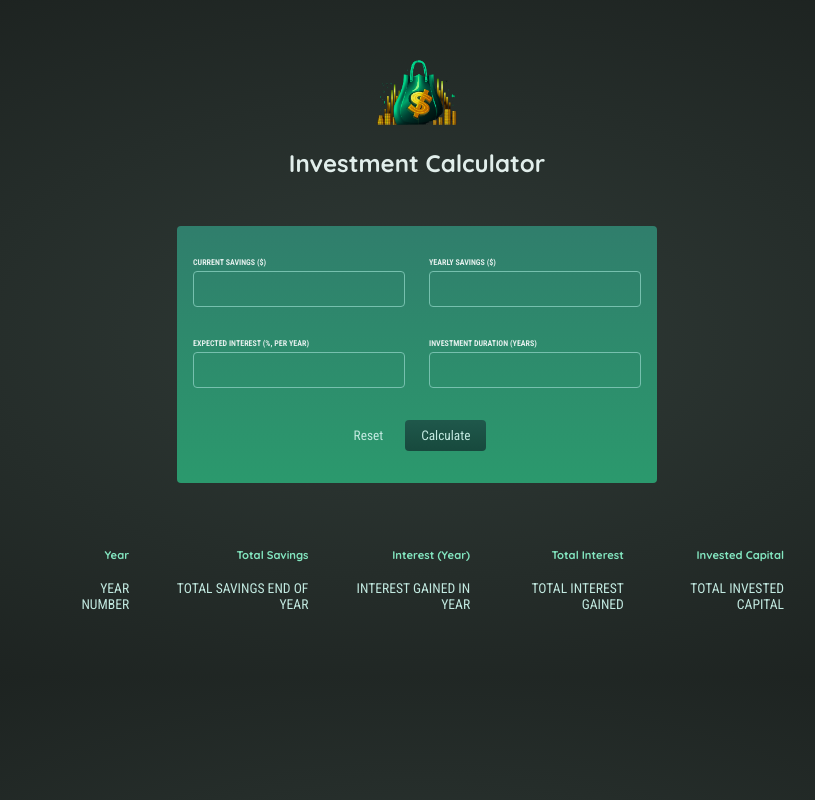
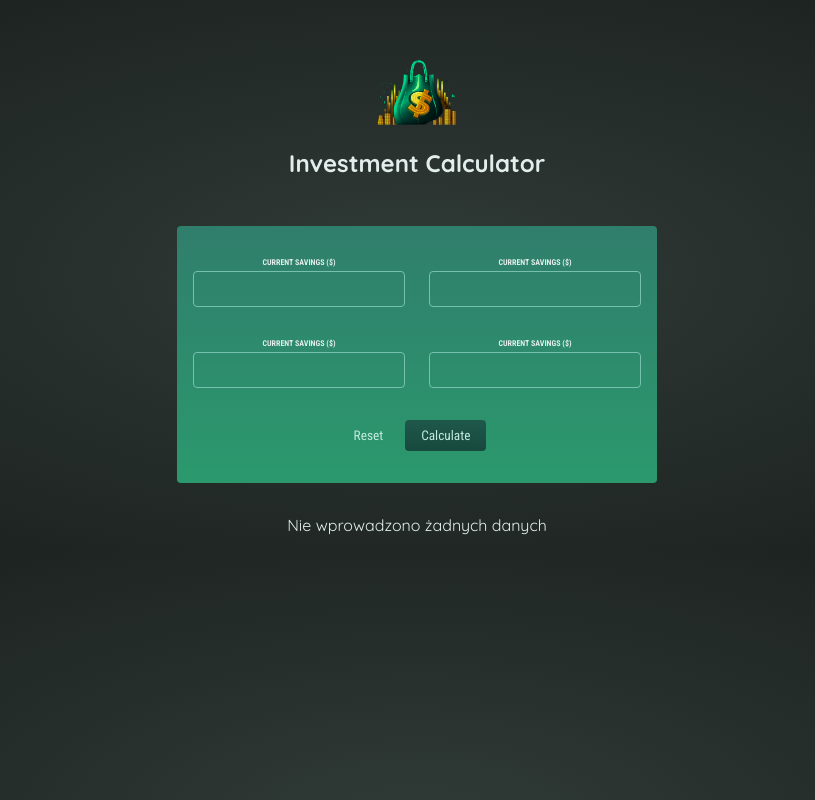
Before and after one commit to Kajeloki/Projekt_react_trzeci, a React (Create React App) app: page / in a window 1280 px wide. Shown: the whole page, without its empty margins (223-1038 px from the left). Built offline with nearby package versions, Linux system fonts and the light colour scheme.

Commit message:
przesyłanie danych z form do table

```diff
--- a/src/App.js
+++ b/src/App.js
@@ -2,42 +2,26 @@
 import Table from './components/Table/Table';
 import Form from './components/Form/Form';
 import Header from './components/Header';
+import React, {useState} from 'react';
 
 function App() {
-  const calculateHandler = (userInput) => {
-    // Should be triggered when form is submitted
-    // You might not directly want to bind it to the submit event on the form though...
+  const table=[];
+  const [enteredData, setEnteredData]=useState(table);
+  const onAddDataHandler = newData =>{
+    setEnteredData(prevEnteredData =>
+    {
+      return [newData,...enteredData];
+    });
+  };
 
-    const yearlyData = []; // per-year results
-
-    let currentSavings = +userInput['current-savings']; // feel free to change the shape of this input object!
-    const yearlyContribution = +userInput['yearly-contribution']; // as mentioned: feel free to change the shape...
-    const expectedReturn = +userInput['expected-return'] / 100;
-    const duration = +userInput['duration'];
-
-    // The below code calculates yearly results (total savings, interest etc)
-    for (let i = 0; i < duration; i++) {
-      const yearlyInterest = currentSavings * expectedReturn;
-      currentSavings += yearlyInterest + yearlyContribution;
-      yearlyData.push({
-        // feel free to change the shape of the data pushed to the array!
-        year: i + 1,
-        yearlyInterest: yearlyInterest,
-        savingsEndOfYear: currentSavings,
-        yearlyContribution: yearlyContribution,
-      });
-    }
-
-    // do something with yearlyData ...
-  };
 
   return (
     <div>
     <Header />
-      <Form />
+      <Form onAddData={onAddDataHandler}/>
       {/* Todo: Show below table conditionally (only once result data is available) */}
       {/* Show fallback text if no data is available */}
-      <Table />
+      <Table toShowData={enteredData}/>
     </div>
   );
 }
--- a/src/components/Form/Form.js
+++ b/src/components/Form/Form.js
@@ -1,37 +1,67 @@
 import './Form.css';
+import React, { useState } from 'react';
+import FormInputs from './FormInputs';
+import SubBtn from './SubBtn';
 
-const Form = () =>{
-return<form className="form">
-<div className="input-group">
-  <p>
-    <label htmlFor="current-savings">Current Savings ($)</label>
-    <input type="number" id="current-savings" />
-  </p>
-  <p>
-    <label htmlFor="yearly-contribution">Yearly Savings ($)</label>
-    <input type="number" id="yearly-contribution" />
-  </p>
-</div>
-<div className="input-group">
-  <p>
-    <label htmlFor="expected-return">
-      Expected Interest (%, per year)
-    </label>
-    <input type="number" id="expected-return" />
-  </p>
-  <p>
-    <label htmlFor="duration">Investment Duration (years)</label>
-    <input type="number" id="duration" />
-  </p>
-</div>
-<p className="actions">
-  <button type="reset" className="buttonAlt">
-    Reset
-  </button>
-  <button type="submit" className="button">
-    Calculate
-  </button>
-</p>
-</form>
+const Form = (props) => {
+  const [enteredCurrentSavings, setenteredCurrentSavings] = useState('');
+  const [enteredyearlyContribution, setenteredyearlyContribution] = useState('');
+  const [enteredexpectedReturn, setenteredexpectedReturn] = useState('');
+  const [enteredDuration, setenteredDuration] = useState('');
+
+  const currentSavingsChangeHandler = (event) => {
+    setenteredCurrentSavings(event.target.value);
+  }
+  const yearlyContributionChangeHandler = (event) => {
+    setenteredyearlyContribution(event.target.value);
+  }
+  const expectedReturnChangeHandler = (event) => {
+    setenteredexpectedReturn(event.target.value);
+  }
+  const durationChangeHandler = (event) => {
+    setenteredDuration(event.target.value);
+  }
+
+  const calculateHandler = (userInput) => {
+
+
+    // Should be triggered when form is submitted
+    // You might not directly want to bind it to the submit event on the form though...
+    userInput.preventDefault();
+    const yearlyData = []; // per-year results
+
+    let currentSavings = +enteredCurrentSavings; // feel free to change the shape of this input object!
+    const yearlyContribution = +enteredyearlyContribution; // as mentioned: feel free to change the shape...
+    const expectedReturn = +enteredexpectedReturn / 100;
+    const duration = +enteredDuration;
+
+    // The below code calculates yearly results (total savings, interest etc)
+    for (let i = 0; i < duration; i++) {
+      const yearlyInterest = currentSavings * expectedReturn;
+      currentSavings += yearlyInterest + yearlyContribution;
+      yearlyData.push({
+        // feel free to change the shape of the data pushed to the array!
+        year: i + 1,
+        yearlyInterest: yearlyInterest,
+        savingsEndOfYear: currentSavings,
+        yearlyContribution: yearlyContribution,
+      });
+    }
+    console.log(yearlyData);
+    props.onAddData(yearlyData);
+    // do something with yearlyData ...
+  };
+
+  return <form className="form">
+    <div className="input-group">
+      <FormInputs onChangeHandler={currentSavingsChangeHandler} />
+      <FormInputs onChangeHandler={yearlyContributionChangeHandler} />
+    </div>
+    <div className="input-group">
+      <FormInputs onChangeHandler={expectedReturnChangeHandler} />
+      <FormInputs onChangeHandler={durationChangeHandler} />
+    </div>
+    <SubBtn BtnHandler={calculateHandler} />
+  </form>
 }
 export default Form;
--- /dev/null
+++ b/src/components/Form/FormInputs.js
@@ -0,0 +1,9 @@
+
+
+const FormInputs = (props) => {
+    return <p>
+        <label >Current Savings ($)</label>
+        <input type="number" id="current-savings" onChange={props.onChangeHandler} />
+    </p>
+}
+export default FormInputs;
--- /dev/null
+++ b/src/components/Form/SubBtn.css
@@ -0,0 +1,32 @@
+.actions {
+    display: flex;
+    justify-content: center;
+    gap: 1rem;
+  }
+
+  .button {
+    padding: 0.5rem 1rem;
+    border: none;
+    border-radius: 0.25rem;
+    background: linear-gradient(180deg, #1f584b, #17493d);
+    color: #c2e9e0;
+    font-family: 'Roboto Condensed', sans-serif;
+    cursor: pointer;
+  }
+
+  .buttonAlt {
+    font-family: 'Roboto Condensed', sans-serif;
+    border: none;
+    background: transparent;
+    color: #c2e9e0;
+    cursor: pointer;
+  }
+
+  button:hover {
+    background: linear-gradient(180deg, #1b5346, #113c32);
+  }
+
+  .buttonAlt:hover {
+    background: transparent;
+    color: #91e1d0;
+  }
--- /dev/null
+++ b/src/components/Form/SubBtn.js
@@ -0,0 +1,12 @@
+import './SubBtn.css';
+const SubBtn = (props) =>{
+return <p className="actions">
+<button type="reset" className="buttonAlt">
+  Reset
+</button>
+<button type="submit" className="button" onClick={props.BtnHandler}>
+  Calculate
+</button>
+</p>
+}
+export default SubBtn;
--- a/src/components/Table/Table.css
+++ b/src/components/Table/Table.css
@@ -17,3 +17,7 @@
     font-size: 0.85rem;
     color: #c2e9e0;
   }
+
+  p {
+    text-align: center;
+  }
--- a/src/components/Table/Table.js
+++ b/src/components/Table/Table.js
@@ -1,25 +1,32 @@
 import './Table.css';
 
-const Table = () =>{
-return  <table className="result">
-<thead>
-  <tr>
-    <th>Year</th>
-    <th>Total Savings</th>
-    <th>Interest (Year)</th>
-    <th>Total Interest</th>
-    <th>Invested Capital</th>
-  </tr>
-</thead>
-<tbody>
-  <tr>
-    <td>YEAR NUMBER</td>
-    <td>TOTAL SAVINGS END OF YEAR</td>
-    <td>INTEREST GAINED IN YEAR</td>
-    <td>TOTAL INTEREST GAINED</td>
-    <td>TOTAL INVESTED CAPITAL</td>
-  </tr>
-</tbody>
-</table>
+const Table = (props) =>{
+  let content;
+   if(props.toShowData.length>0)
+   content= <p>Wprowadzono nowe dane</p>;
+  //  content= <table className="result">
+  //  <thead>
+  //    <tr>
+  //      <th>Year</th>
+  //      <th>Total Savings</th>
+  //      <th>Interest (Year)</th>
+  //      <th>Total Interest</th>
+  //      <th>Invested Capital</th>
+  //    </tr>
+  //  </thead>
+  //  <tbody>
+  //    <tr>
+  //      <td>YEAR NUMBER</td>
+  //      <td>TOTAL SAVINGS END OF YEAR</td>
+  //      <td>INTEREST GAINED IN YEAR</td>
+  //      <td>TOTAL INTEREST GAINED</td>
+  //      <td>TOTAL INVESTED CAPITAL</td>
+  //    </tr>
+  //  </tbody>
+  //  </table>;
+   else
+   content=<p>Nie wprowadzono żadnych danych</p>
+
+return  <div>{content}</div>
 }
 export default Table;
```
